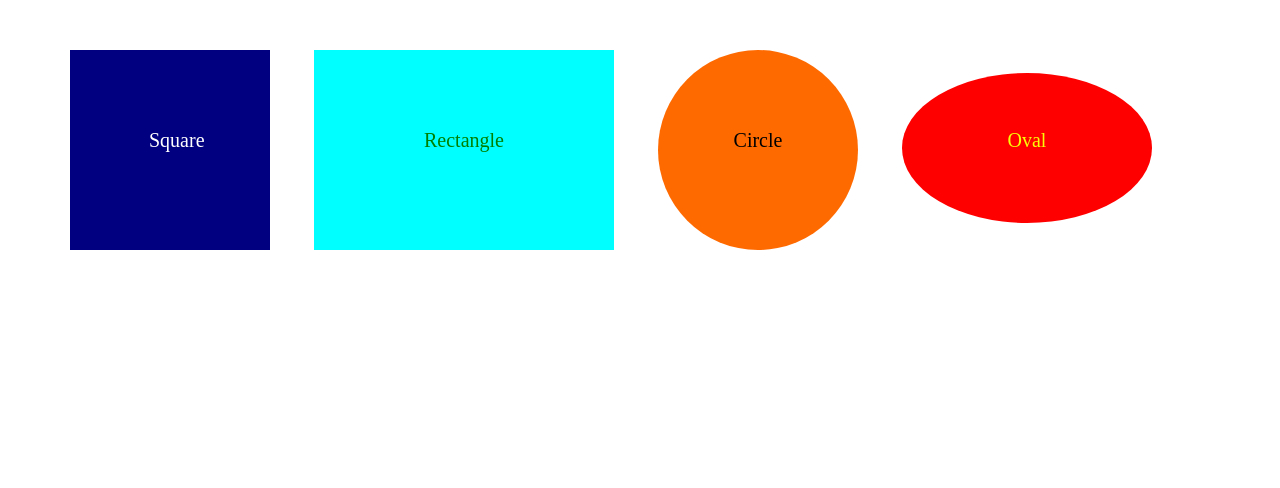
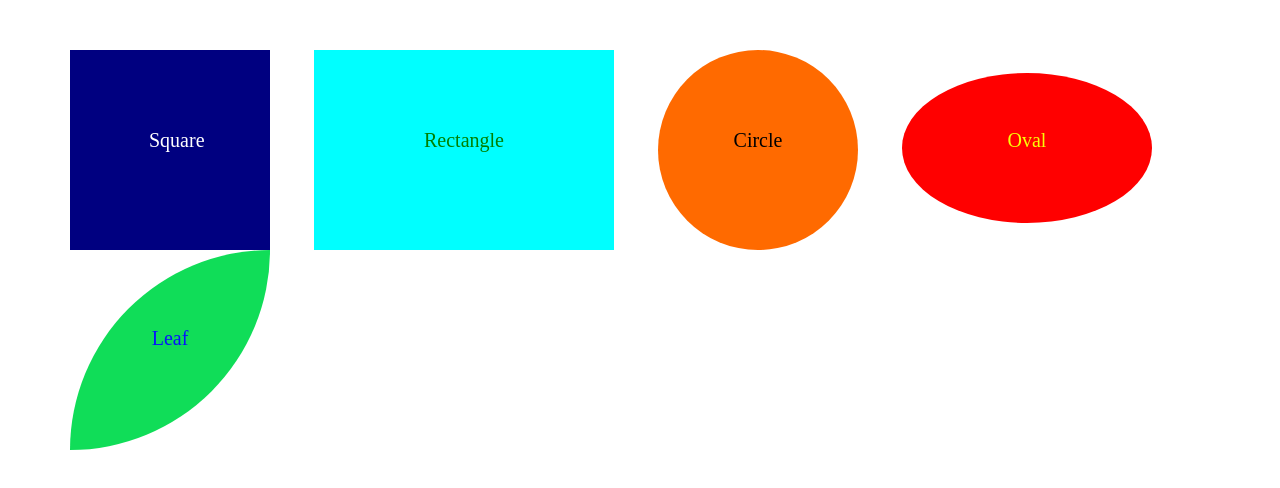
Before and after one commit to PrasadThatipudi/shapes, a plain HTML site: page index.html in a window 1280 px wide. Drawn offline with Linux system fonts and the light colour scheme.

Commit message:
adds leaf

```diff
--- a/index.html
+++ b/index.html
@@ -90,5 +90,27 @@
         Oval
       </p>
     </div>
+    <div
+      style="
+        margin: 0px 20px;
+        display: inline-block;
+        height: 200px;
+        width: 200px;
+        border-radius: 100% 0%;
+        background-color: rgb(16, 221, 88);
+      "
+    >
+      <p
+        style="
+          font-size: 20px;
+          color: rgb(7, 19, 252);
+          padding: 57px;
+          text-align: center;
+          margin: 20px 0px;
+        "
+      >
+        Leaf
+      </p>
+    </div>
   </body>
 </html>
```
